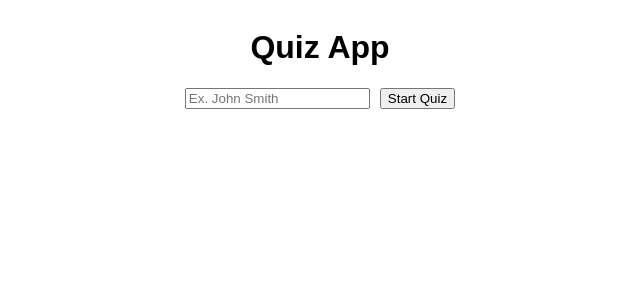
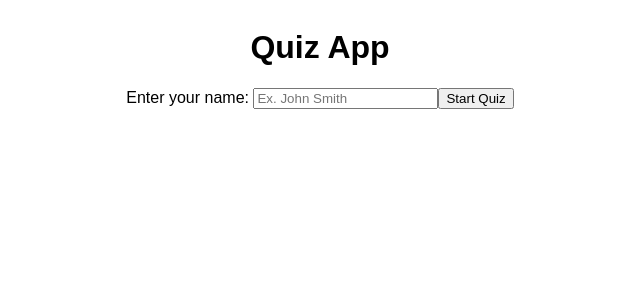
Before and after one commit to Clara-Pacheco/Learn-React-By-Building-5-Projects, a React (Vite) app in the folder Project 3 - Quiz App/quiz-app/: page / in a window 1280 px wide. Shown: the top 300 px of the page, without its empty margins (320-960 px from the left). Built offline with nearby package versions, Linux system fonts and the light colour scheme.

Commit message:
Add label and class 'menu' to Menu component

```diff
--- a/Project 3 - Quiz App/quiz-app/src/components/Menu/Menu.jsx
+++ b/Project 3 - Quiz App/quiz-app/src/components/Menu/Menu.jsx
@@ -2,7 +2,8 @@ import styles from './Menu.module.css'
 
 export function Menu() {
   return (
-    <div className={styles.startq}>
+    <div className={styles.menu}>
+      <label>Enter your name: </label>
       <input type="text" placeholder='Ex. John Smith' />
       <button>Start Quiz</button>
     </div>
```
